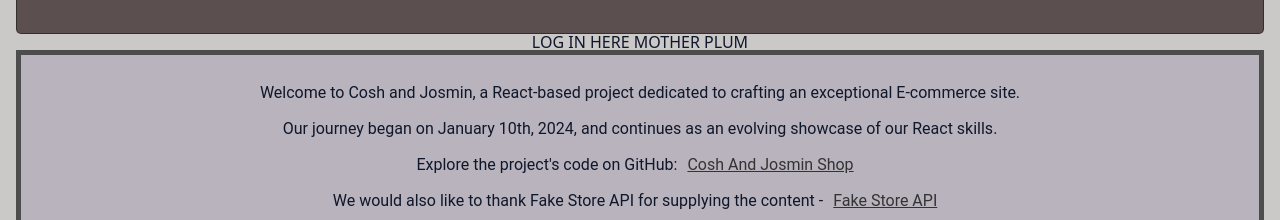
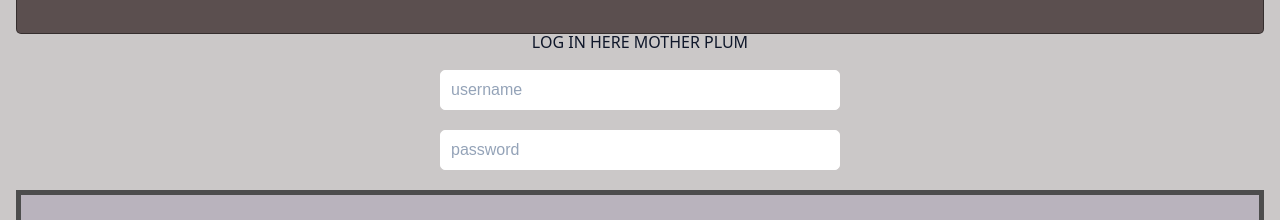
Before and after one commit to Joshsilas/CoshAndJosminShop, a React (Vite) app: page /LogInPage in a window 1280 px wide. Shown: the part 144-364 px from the top of the page. Built offline with nearby package versions, Linux system fonts and the light colour scheme; no server answers.

Commit message:
couple of forms added

```diff
--- a/src/Components/InputForms/index.jsx
+++ b/src/Components/InputForms/index.jsx
@@ -1,16 +1,14 @@
 import React from "react";
 
-const InputForms = ({ handleSearch, handleClearClick, clearSearchBar }) => {
-
+const InputForms = ({ placeholder, className }) => {
     return (
         <>
             <form>
                 <input
-                    className='search'
-                    type='input'
-                    placeholder="What would you like to find"
-                    value={}
-                    onChange={}
+                    id="inputForms"
+                    className={className}
+                    type='text'
+                    placeholder={placeholder}
                 />
             </form>
         </>
--- a/src/Components/LogInPage/LogInPage.css
+++ b/src/Components/LogInPage/LogInPage.css
@@ -0,0 +1,8 @@
+.logInforms
+{
+    padding: 10px;
+    width: 400px;
+    border: 1px solid #ffffff;
+    border-radius: 5px;
+    font-size: 16px;
+}
--- a/src/Components/LogInPage/index.jsx
+++ b/src/Components/LogInPage/index.jsx
@@ -1,9 +1,12 @@
 import './LogInPage.css'
+import InputForms from "../InputForms/index.jsx";
 
 const LogInPage = () => {
     return (
         <>
             <p>LOG IN HERE MOTHER PLUM</p>
+            <InputForms className="logInforms" placeholder={"username"}/>
+            <InputForms className="logInforms" placeholder={"password"}/>
         </>
     )
 }
--- a/src/Components/SearchBar/index.jsx
+++ b/src/Components/SearchBar/index.jsx
@@ -25,6 +25,7 @@ const SearchBar = ({ handleSearch, handleClearClick, clearSearchBar }) => {
         <>
             <form>
                 <input
+                    id="searchBar"
                     className='search'
                     type='input'
                     placeholder="What would you like to find"
```
